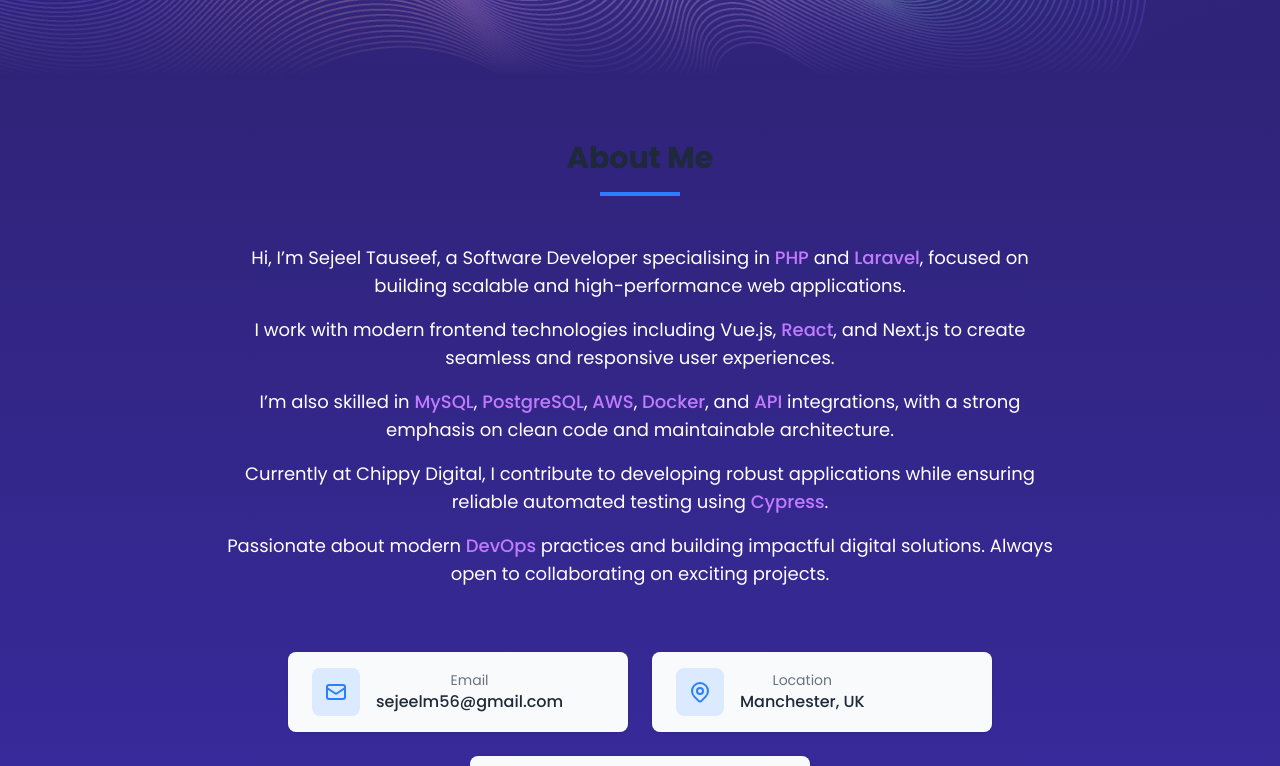
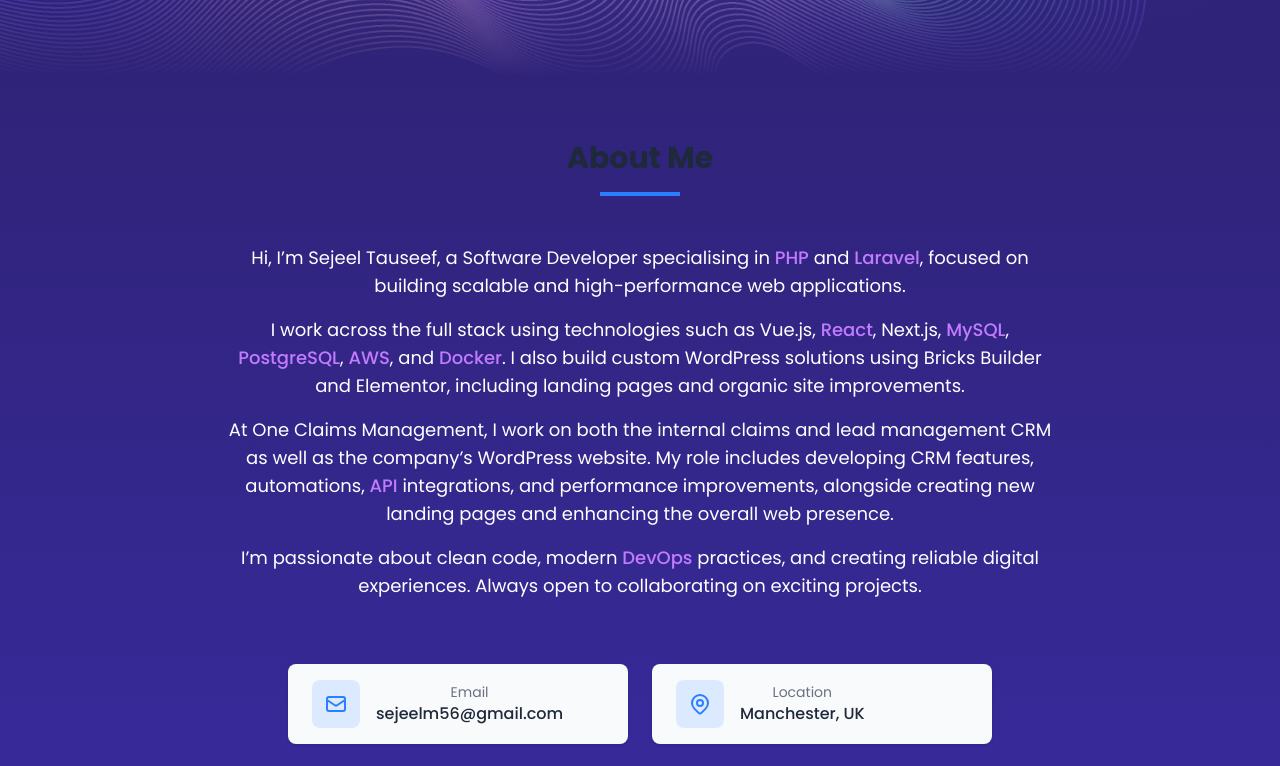
Before and after one commit to SejeelTauseef56/sejeel_repository, a React (Vite) app: page / in a window 1280 px wide. Shown: the part 724-1490 px from the top of the page. Built offline with nearby package versions, Linux system fonts and the light colour scheme; no server answers; the HTML template or start-up script is replaced by a standard one.

Commit message:
Update about section and TaskFlow project details
Expanded the about section to include more details on full stack technologies, WordPress work, and current roles. Updated TaskFlow project tags to include Laravel and Inertia.

```diff
--- a/src/data/index.js
+++ b/src/data/index.js
@@ -29,14 +29,14 @@
   title: "About Me",
   description: `Hi, I’m Sejeel Tauseef, a Software Developer specialising in PHP and Laravel, focused on building scalable and high-performance web applications.
 
-I work with modern frontend technologies including Vue.js, React, and Next.js to create seamless and responsive user experiences.
+I work across the full stack using technologies such as Vue.js, React, Next.js, MySQL, PostgreSQL, AWS, and Docker. I also build custom WordPress solutions using Bricks Builder and Elementor, including landing pages and organic site improvements.
 
-I’m also skilled in MySQL, PostgreSQL, AWS, Docker, and API integrations, with a strong emphasis on clean code and maintainable architecture.
+At One Claims Management, I work on both the internal claims and lead management CRM as well as the company’s WordPress website. My role includes developing CRM features, automations, API integrations, and performance improvements, alongside creating new landing pages and enhancing the overall web presence.
 
-Currently at Chippy Digital, I contribute to developing robust applications while ensuring reliable automated testing using Cypress.
+I’m passionate about clean code, modern DevOps practices, and creating reliable digital experiences. Always open to collaborating on exciting projects.`,
+};
 
-Passionate about modern DevOps practices and building impactful digital solutions. Always open to collaborating on exciting projects.`,
-};
+
 
 // Skills
 export const skills = {
@@ -116,7 +116,7 @@
     title: "TaskFlow",
     description:
       "A full-featured task management and productivity tool with authentication and team collaboration features.",
-    tags: ["Vue.js", "Firebase", "Tailwind CSS"],
+    tags: ["Vue.js", "Laravel", "Inertia", "Tailwind CSS"],
     imageUrl: "/taskflow.jpg",
     liveUrl: "#",
     githubUrl: "https://github.com/yourusername/taskflow",
```
